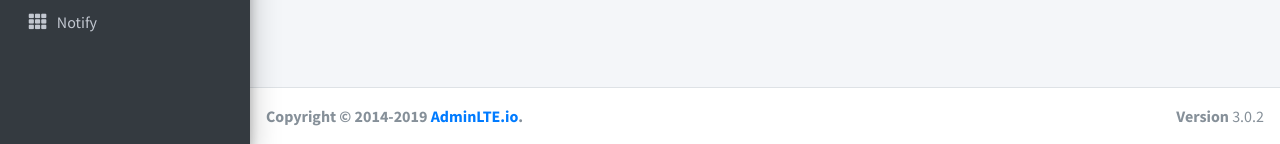
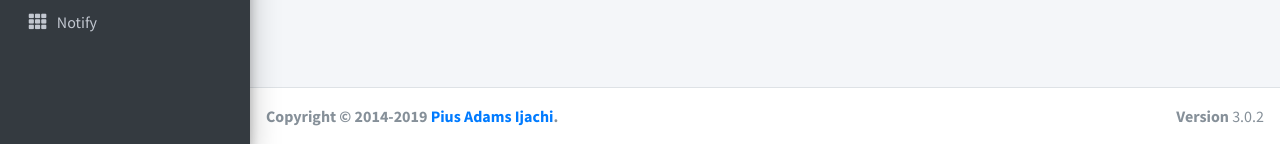
Before and after one commit to Adams-Ijachi/school_management_system, a Django app: page /add_class/ in a window 1280 px wide. Shown: the part 656-800 px from the top of the page. Run offline with Django 3.2, Linux system fonts and the light colour scheme; a user stored in the database is signed in; tables that the repository leaves empty hold one stand-in row (values such as "Sample post"); some libraries are stand-ins or nearby versions.

Commit message:
changed settings

```diff
--- a/student_management_system/templates/admin/footer_template.html
+++ b/student_management_system/templates/admin/footer_template.html
@@ -1,7 +1,7 @@
 
 
   <footer class="main-footer">
-    <strong>Copyright &copy; 2014-2019 <a href="http://adminlte.io">AdminLTE.io</a>.</strong>
+    <strong>Copyright &copy; 2014-2019 <a href="#">Pius Adams Ijachi</a>.</strong>
 
     <div class="float-right d-none d-sm-inline-block">
       <b>Version</b> 3.0.2
--- a/student_management_system/templates/parent/footer_template.html
+++ b/student_management_system/templates/parent/footer_template.html
@@ -1,7 +1,5 @@
-
-
   <footer class="main-footer">
-    <strong>Copyright &copy; 2014-2019 <a href="http://adminlte.io">AdminLTE.io</a>.</strong>
+    <strong>Copyright &copy; 2014-2019 <a href="#">Pius Adams Ijachi</a>.</strong>
 
     <div class="float-right d-none d-sm-inline-block">
       <b>Version</b> 3.0.2
--- a/student_management_system/templates/staff/footer_template.html
+++ b/student_management_system/templates/staff/footer_template.html
@@ -1,7 +1,5 @@
-
-
   <footer class="main-footer">
-    <strong>Copyright &copy; 2014-2019 <a href="http://adminlte.io">AdminLTE.io</a>.</strong>
+    <strong>Copyright &copy; 2014-2019 <a href="#">Pius Adams Ijachi</a>.</strong>
 
     <div class="float-right d-none d-sm-inline-block">
       <b>Version</b> 3.0.2
--- a/student_management_system/templates/student/footer_template.html
+++ b/student_management_system/templates/student/footer_template.html
@@ -1,7 +1,5 @@
-
-
   <footer class="main-footer">
-    <strong>Copyright &copy; 2014-2019 <a href="http://adminlte.io">AdminLTE.io</a>.</strong>
+    <strong>Copyright &copy; 2014-2019 <a href="#">Pius Adams Ijachi</a>.</strong>
 
     <div class="float-right d-none d-sm-inline-block">
       <b>Version</b> 3.0.2
```
